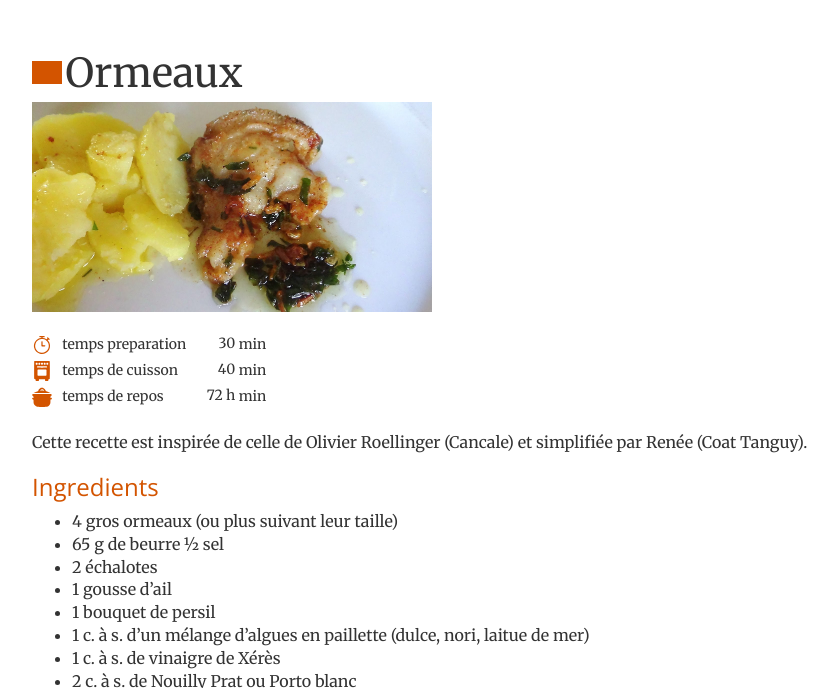
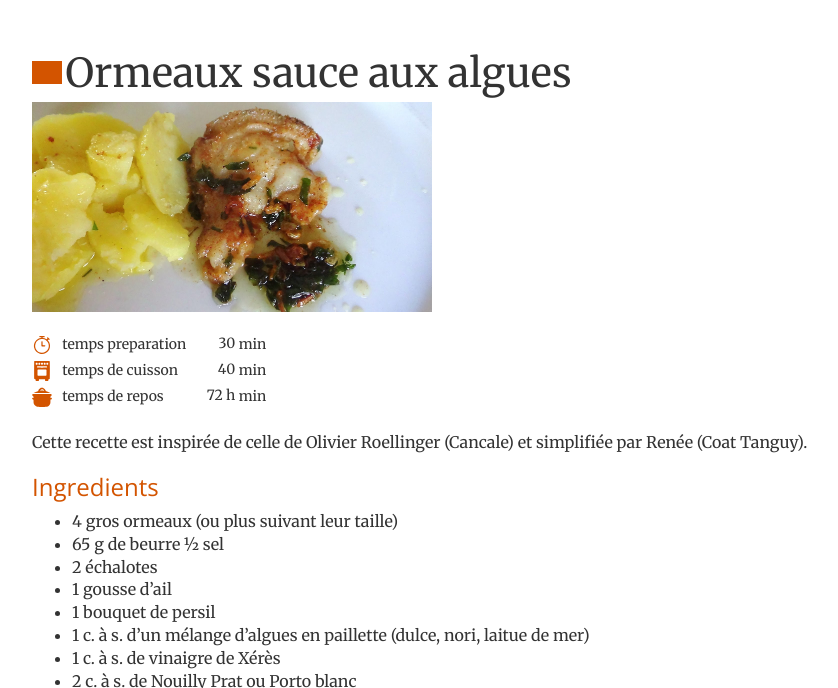
Before and after one commit to brignogan/brignogan.github.io, a Jekyll site: the page built from _posts/2018-05-15-ormeaux.md, in a window 1280 px wide and 900 px high, scrolled down 692 px, cut to the strip 212-900 px from the top of the window. Shown: the whole strip, without its empty margins (8-846 px from the left). Built offline with Jekyll 4.4.1, drawn with Linux system fonts in a browser that asks for light colours; grey boxes are pictures that could not be loaded.

Commit message:
correction recette ormeaux
idem

```diff
--- a/_posts/2018-05-15-ormeaux.md
+++ b/_posts/2018-05-15-ormeaux.md
@@ -1,6 +1,6 @@
 ---
 layout: post
-title: Ormeaux
+title: Ormeaux sauce aux algues
 tag_category: bretagne
 tag_plat: na
 image: img/recette/ormeaux.png
```
